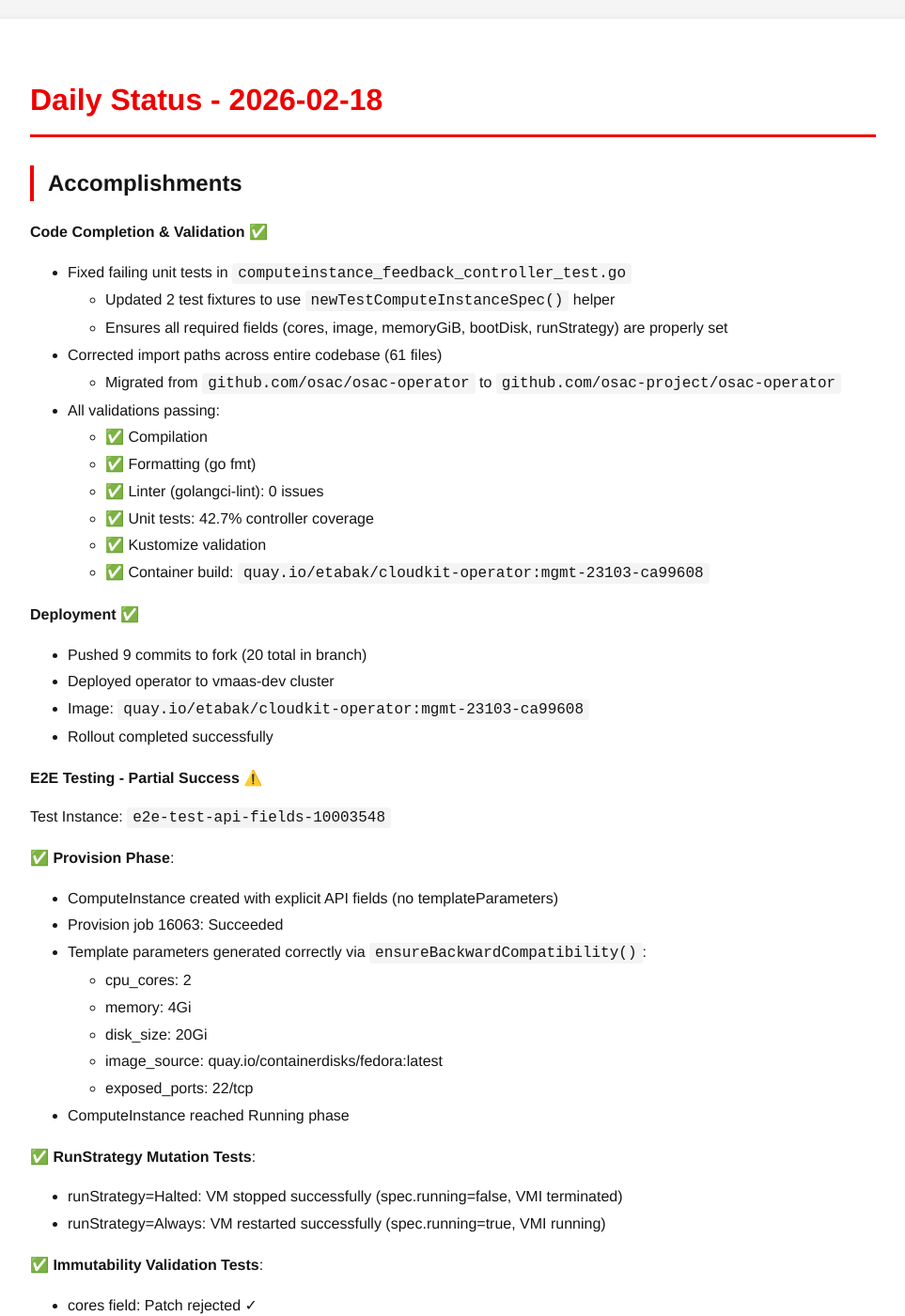
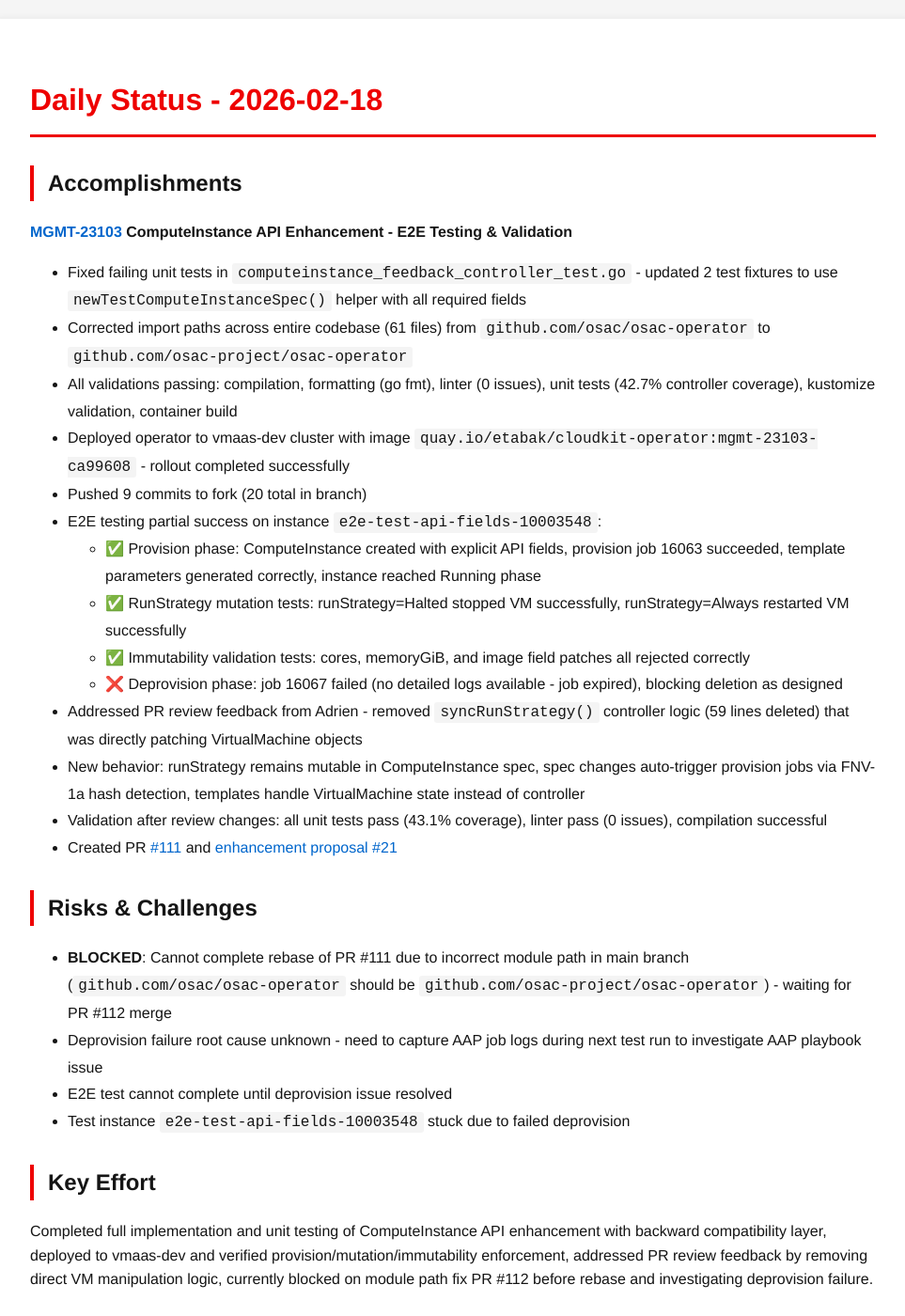
Before and after one commit to tzvatot/daily-status, a Jekyll site: the page built from 2026-02-18.md, in a window 1280 px wide and 1400 px high. Shown: the whole window at 94% size, without its empty margins (158-1121 px from the left). Built offline with Jekyll 4.4.1, drawn with Linux system fonts in a browser that asks for light colours; some of the changed text lies outside the part shown.

Commit message:
Daily status update - 2026-02-18

```diff
--- a/2026-02-18.md
+++ b/2026-02-18.md
@@ -8,78 +8,29 @@ date: 2026-02-18
 
 ## Accomplishments
 
-**Code Completion & Validation** ✅
-- Fixed failing unit tests in `computeinstance_feedback_controller_test.go`
-  - Updated 2 test fixtures to use `newTestComputeInstanceSpec()` helper
-  - Ensures all required fields (cores, image, memoryGiB, bootDisk, runStrategy) are properly set
-- Corrected import paths across entire codebase (61 files)
-  - Migrated from `github.com/osac/osac-operator` to `github.com/osac-project/osac-operator`
-- All validations passing:
-  - ✅ Compilation
-  - ✅ Formatting (go fmt)
-  - ✅ Linter (golangci-lint): 0 issues
-  - ✅ Unit tests: 42.7% controller coverage
-  - ✅ Kustomize validation
-  - ✅ Container build: `quay.io/etabak/cloudkit-operator:mgmt-23103-ca99608`
-
-**Deployment** ✅
+**[MGMT-23103](https://issues.redhat.com/browse/MGMT-23103) ComputeInstance API Enhancement - E2E Testing & Validation**
+- Fixed failing unit tests in `computeinstance_feedback_controller_test.go` - updated 2 test fixtures to use `newTestComputeInstanceSpec()` helper with all required fields
+- Corrected import paths across entire codebase (61 files) from `github.com/osac/osac-operator` to `github.com/osac-project/osac-operator`
+- All validations passing: compilation, formatting (go fmt), linter (0 issues), unit tests (42.7% controller coverage), kustomize validation, container build
+- Deployed operator to vmaas-dev cluster with image `quay.io/etabak/cloudkit-operator:mgmt-23103-ca99608` - rollout completed successfully
 - Pushed 9 commits to fork (20 total in branch)
-- Deployed operator to vmaas-dev cluster
-- Image: `quay.io/etabak/cloudkit-operator:mgmt-23103-ca99608`
-- Rollout completed successfully
-
-**E2E Testing - Partial Success** ⚠️
-
-Test Instance: `e2e-test-api-fields-10003548`
-
-✅ **Provision Phase**:
-- ComputeInstance created with explicit API fields (no templateParameters)
-- Provision job 16063: Succeeded
-- Template parameters generated correctly via `ensureBackwardCompatibility()`:
-  - cpu_cores: 2
-  - memory: 4Gi
-  - disk_size: 20Gi
-  - image_source: quay.io/containerdisks/fedora:latest
-  - exposed_ports: 22/tcp
-- ComputeInstance reached Running phase
-
-✅ **RunStrategy Mutation Tests**:
-- runStrategy=Halted: VM stopped successfully (spec.running=false, VMI terminated)
-- runStrategy=Always: VM restarted successfully (spec.running=true, VMI running)
-
-✅ **Immutability Validation Tests**:
-- cores field: Patch rejected ✓
-- memoryGiB field: Patch rejected ✓
-- image field: Patch rejected ✓
-
-❌ **Deprovision Phase**:
-- Deprovision job 16067: Failed
-- Error: "failed" (no detailed logs available - job expired)
-- Operator logs confirm `ensureBackwardCompatibility()` was called before deprovision
-- Parameters were sent to AAP via ansible_eda.event.payload structure
-- Blocking deletion (as designed) to prevent orphaned resources
-
-**Work on [MGMT-23103](https://issues.redhat.com/browse/MGMT-23103)**: ComputeInstance API Enhancement
-
-**Technical Details**:
-- Pull Request: https://github.com/osac-project/osac-operator/pull/111
-- Enhancement Proposal: https://github.com/osac-project/enhancement-proposals/pull/21
-- Commits Pushed: 9 new commits (20 total in branch)
-- Files Modified: 77 total (API types, controllers, providers, import paths)
+- E2E testing partial success on instance `e2e-test-api-fields-10003548`:
+  - ✅ Provision phase: ComputeInstance created with explicit API fields, provision job 16063 succeeded, template parameters generated correctly, instance reached Running phase
+  - ✅ RunStrategy mutation tests: runStrategy=Halted stopped VM successfully, runStrategy=Always restarted VM successfully
+  - ✅ Immutability validation tests: cores, memoryGiB, and image field patches all rejected correctly
+  - ❌ Deprovision phase: job 16067 failed (no detailed logs available - job expired), blocking deletion as designed
+- Addressed PR review feedback from Adrien - removed `syncRunStrategy()` controller logic (59 lines deleted) that was directly patching VirtualMachine objects
+- New behavior: runStrategy remains mutable in ComputeInstance spec, spec changes auto-trigger provision jobs via FNV-1a hash detection, templates handle VirtualMachine state instead of controller
+- Validation after review changes: all unit tests pass (43.1% coverage), linter pass (0 issues), compilation successful
+- Created PR [#111](https://github.com/osac-project/osac-operator/pull/111) and [enhancement proposal #21](https://github.com/osac-project/enhancement-proposals/pull/21)
 
 ## Risks & Challenges
 
-**Deprovision Failure**: AAP job 16067 failed with no detailed logs. Operator code appears correct - `ensureBackwardCompatibility()` is called before deprovision and parameters are generated correctly. Issue likely in AAP playbook rather than operator code. Need to capture AAP job logs during next test run to diagnose root cause.
-
-**Module Path Mismatch Blocker**: Cannot complete rebase of PR #111 due to incorrect module path in main branch (`github.com/osac/osac-operator` vs actual repository `github.com/osac-project/osac-operator`). PR #111 is blocked waiting for PR #112 (module path fix) to be merged first.
-
-**Next Steps Required**:
-1. Delete stuck test instance `e2e-test-api-fields-10003548`
-2. Run E2E test again and capture AAP job logs immediately
-3. Investigate AAP deprovision playbook to understand failure
-4. Wait for PR #112 merge, then rebase PR #111
-5. Verify full lifecycle and complete PR review
+- **BLOCKED**: Cannot complete rebase of PR #111 due to incorrect module path in main branch (`github.com/osac/osac-operator` should be `github.com/osac-project/osac-operator`) - waiting for PR #112 merge
+- Deprovision failure root cause unknown - need to capture AAP job logs during next test run to investigate AAP playbook issue
+- E2E test cannot complete until deprovision issue resolved
+- Test instance `e2e-test-api-fields-10003548` stuck due to failed deprovision
 
 ## Key Effort
 
-Completed full implementation and unit testing of ComputeInstance API enhancement for [MGMT-23103](https://issues.redhat.com/browse/MGMT-23103). Deployed to vmaas-dev and verified provision, runStrategy mutations, and immutability enforcement. Investigating deprovision failure and blocked on module path fix PR.
+Completed full implementation and unit testing of ComputeInstance API enhancement with backward compatibility layer, deployed to vmaas-dev and verified provision/mutation/immutability enforcement, addressed PR review feedback by removing direct VM manipulation logic, currently blocked on module path fix PR #112 before rebase and investigating deprovision failure.
```
